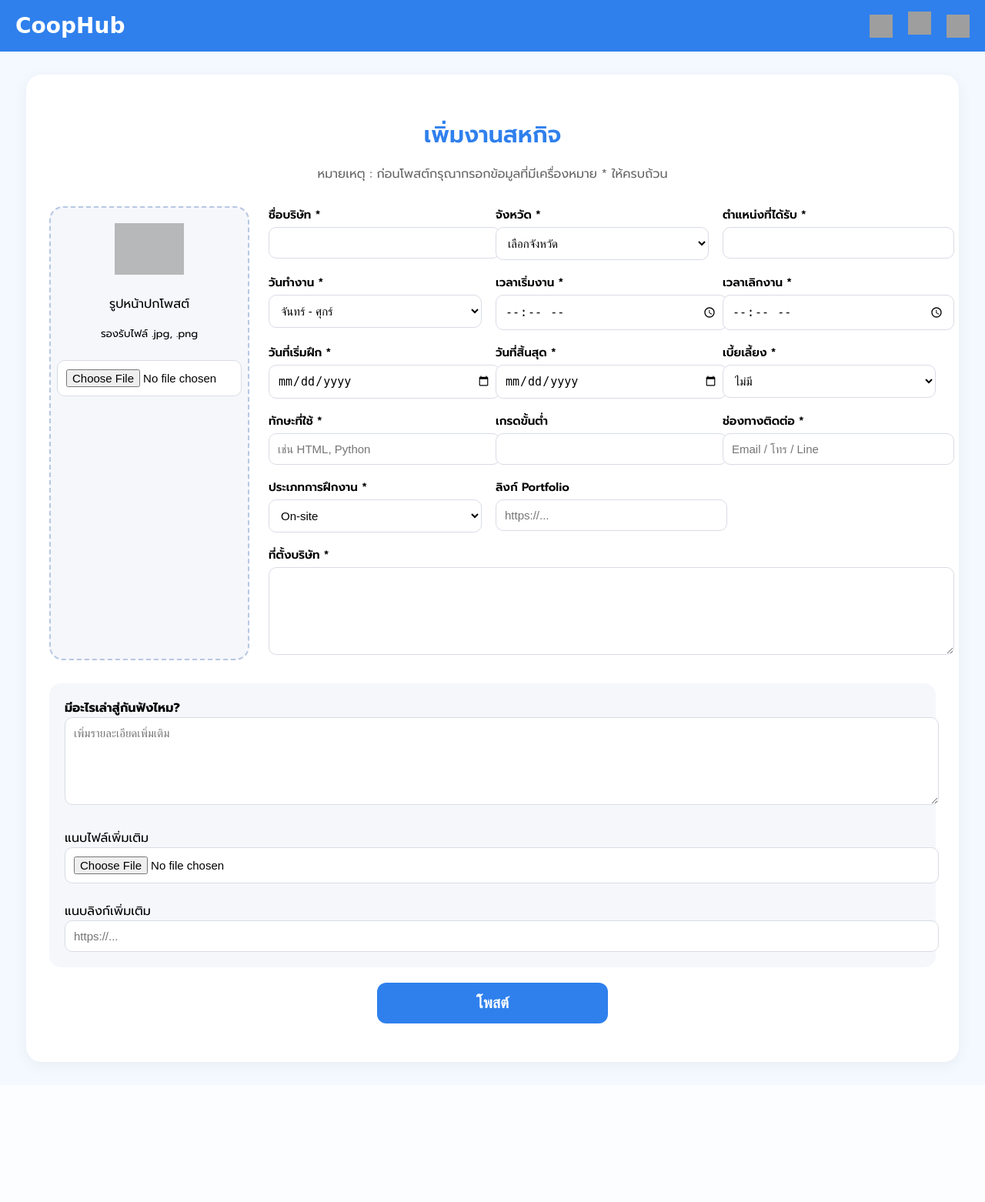
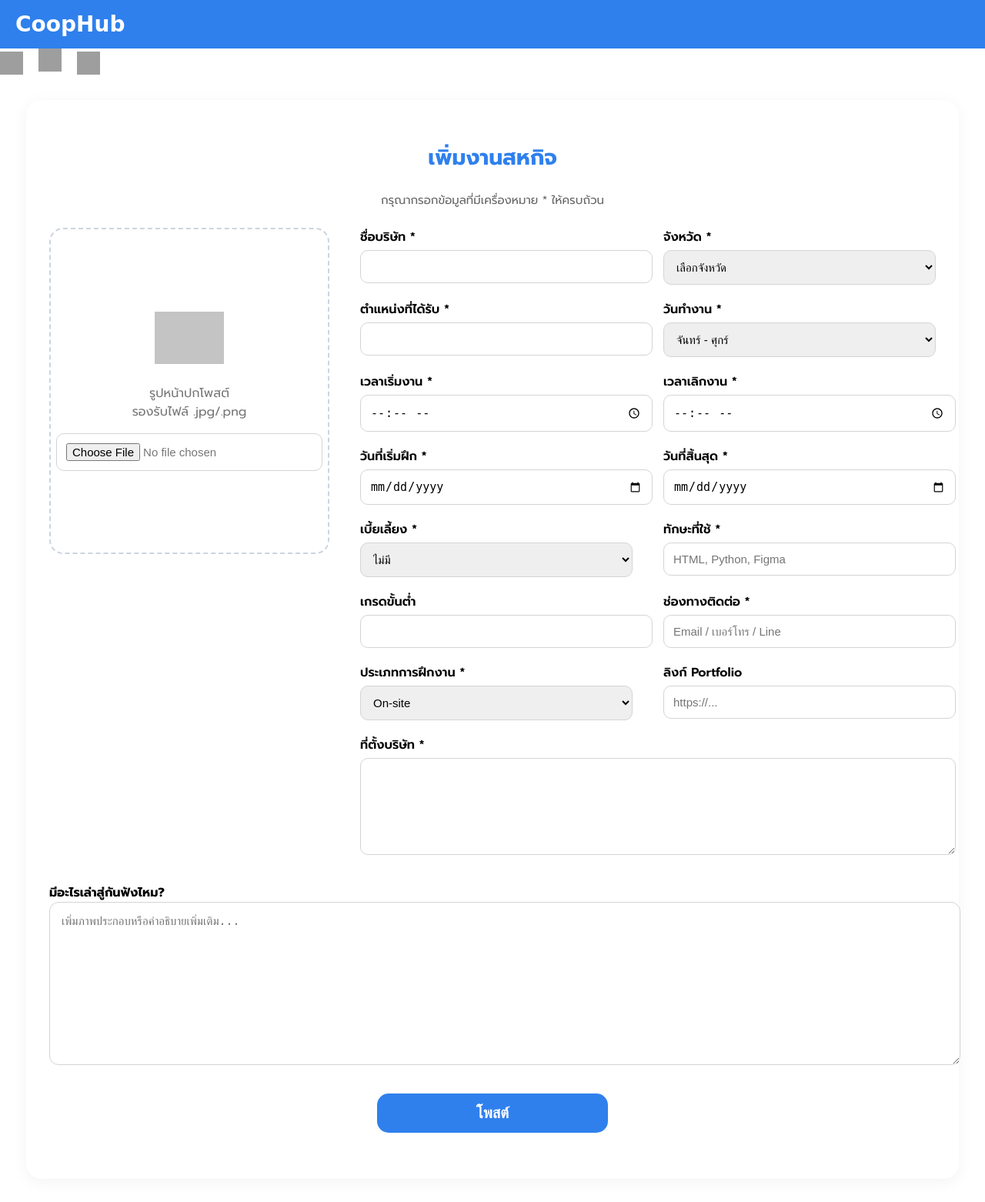
Before and after one commit to Philaiwans/coophub_test, a Django app: page /post/create/ in a window 1280 px wide. Shown: the whole page at 77% size. Before the commit the page ends 1385 px from the top, so only its background shows below. Run offline with Django 5.2, Linux system fonts and the light colour scheme; the visitor is signed in with stand-in values (Sample User, id 1); grey boxes are pictures that could not be loaded.

Commit message:
Update work on ui27/11/68v2

```diff
--- a/myapp/models.py
+++ b/myapp/models.py
@@ -1,3 +1,4 @@
+#models.py
 from django.contrib.auth.models import AbstractUser
 from django.db import models
 
--- a/myapp/templates/post_create.html
+++ b/myapp/templates/post_create.html
@@ -7,9 +7,9 @@
 
 <style>
     body {
+        margin: 0;
         font-family: "Prompt", sans-serif;
-        margin: 0;
-        background: #f4f8ff;
+        background: #ffffff;
     }
 
     /* ================= NAVBAR ================= */
@@ -41,7 +41,7 @@
         cursor: pointer;
     }
 
-    /* ================= CONTENT ================= */
+    /* ================= FORM CONTAINER ================= */
     .container {
         width: 90%;
         margin: 30px auto;
@@ -52,124 +52,141 @@
     }
 
     .title {
-        font-size: 30px;
-        font-weight: 600;
+        font-size: 28px;
+        font-weight: bold;
+        text-align: center;
         color: #2f80ed;
-        text-align: center;
-        margin-bottom: 10px;
     }
 
     .note {
         text-align: center;
+        font-size: 15px;
         color: #666;
-        margin-bottom: 30px;
+        margin-bottom: 25px;
     }
 
-    /* Layout */
-    .layout-grid {
-        display: grid;
-        grid-template-columns: 260px 1fr;
-        gap: 25px;
+    /* Layout: Upload ซ้าย + Form 2 คอลัมน์ */
+    .form-wrapper {
+        width: 100%;
+        display: flex;
+        gap: 40px;
     }
 
-    /* กล่องรูป */
-    .image-box {
-        background: #f5f7fb;
+    /* กล่องอัปโหลดรูป */
+    .upload-box {
+        width: 320px;
+        height: 380px;
+        border: 2px dashed #cbd5e1;
         border-radius: 18px;
-        padding: 20px;
         display: flex;
         flex-direction: column;
+        justify-content: center;
         align-items: center;
-        border: 2px dashed #b7c7e2;
+        color: #777;
         text-align: center;
+        padding: 20px;
     }
 
-    .image-box img {
+    .upload-box img {
         width: 90px;
-        opacity: .7;
+        opacity: 0.6;
         margin-bottom: 10px;
     }
 
-    /* ฟอร์มด้านขวา */
-    .form-grid {
+    /* ฟอร์ม 2 คอลัมน์ */
+    .form-columns {
+        flex: 1;
         display: grid;
-        grid-template-columns: repeat(3, 1fr);
-        gap: 18px;
+        grid-template-columns: repeat(2, 1fr);
+        gap: 20px 40px;
     }
 
     .input-box label {
         font-weight: 600;
-        font-size: 15px;
         display: block;
         margin-bottom: 5px;
     }
 
     input, select, textarea {
         width: 100%;
-        padding: 11px;
+        padding: 12px;
         border-radius: 10px;
-        border: 1px solid #d9dce5;
+        border: 1px solid #d4d4d4;
         font-size: 15px;
-        background: #ffffff;
     }
 
     textarea {
-        height: 90px;
+        height: 100px;
     }
 
-    /* กล่องรายละเอียด */
-    .desc-area {
+    /* กล่องข้อความใหญ่ */
+    .big-box {
+        width: 100%;
         margin-top: 30px;
-        padding: 20px;
-        background: #f5f7fb;
-        border-radius: 15px;
+    }
+
+    .big-box textarea {
+        width: 100%;
+        height: 180px;
+        border-radius: 12px;
+        padding: 15px;
     }
 
     /* ปุ่มโพสต์ */
     .post-btn {
         width: 300px;
         display: block;
-        margin: 20px auto;
-        padding: 15px;
+        margin: 30px auto;
+        padding: 14px;
         font-size: 20px;
         background: #2f80ed;
         color: white;
         border: none;
-        border-radius: 12px;
+        border-radius: 15px;
         cursor: pointer;
-        font-weight: 600;
-        transition: 0.2s;
-    }
-
-    .post-btn:hover {
-        background: #1e6edc;
+        font-weight: bold;
     }
 </style>
 
 <script>
-function toggleSalaryInput() {
+function toggleSalary() {
     let type = document.getElementById("salaryType").value;
     let box = document.getElementById("salaryAmountBox");
     box.style.display = (type === "มี") ? "block" : "none";
 }
 </script>
+
 </head>
 
 <body>
 
 <!-- ================= NAVBAR ================= -->
 <div class="navbar">
-    <div class="navbar-title" onclick="window.location.href='/{% url 'student_home' %}'">
-        CoopHub
-    </div>
+
+    {% if user.role == 'student' %}
+        <div class="navbar-title" onclick="window.location.href='{% url 'student_home' %}'">
+            CoopHub
+        </div>
+
+    {% elif user.role == 'teacher' %}
+        <div class="navbar-title" onclick="window.location.href='{% url 'teacher_home' %}'">
+            CoopHub
+        </div>
+
+    {% else %}
+        <div class="navbar-title" onclick="window.location.href='{% url 'admin_dashboard' %}'">
+            CoopHub
+        </div>
+    {% endif %}
+
+</div>
+
 
     <div class="navbar-icons">
         <img src="https://img.icons8.com/ios-filled/50/ffffff/appointment-reminders.png">
-
         <a href="{% url 'create_post' %}">
             <img src="https://img.icons8.com/ios-filled/50/ffffff/edit.png">
         </a>
-
         <img src="https://img.icons8.com/ios-filled/50/ffffff/delete.png">
     </div>
 </div>
@@ -178,23 +195,22 @@ function toggleSalaryInput() {
 <div class="container">
 
     <h2 class="title">เพิ่มงานสหกิจ</h2>
-    <p class="note">หมายเหตุ : ก่อนโพสต์กรุณากรอกข้อมูลที่มีเครื่องหมาย * ให้ครบถ้วน</p>
+    <p class="note">กรุณากรอกข้อมูลที่มีเครื่องหมาย * ให้ครบถ้วน</p>
 
     <form method="POST" enctype="multipart/form-data">
         {% csrf_token %}
 
-        <div class="layout-grid">
+        <div class="form-wrapper">
 
-            <!-- รูปภาพ -->
-            <div class="image-box">
-                <img src="https://img.icons8.com/ios/100/add-image.png">
-                <p>รูปหน้าปกโพสต์</p>
-                <small>รองรับไฟล์ .jpg, .png</small><br>
+            <!-- ============ อัปโหลดรูป ============ -->
+            <div class="upload-box">
+                <img src="https://img.icons8.com/ios-filled/100/camera.png">
+                <p>รูปหน้าปกโพสต์<br>รองรับไฟล์ .jpg/.png</p>
                 <input type="file" name="image">
             </div>
 
-            <!-- ฟอร์ม -->
-            <div class="form-grid">
+            <!-- ============ ฟอร์ม 2 คอลัมน์ ============ -->
+            <div class="form-columns">
 
                 <div class="input-box">
                     <label>ชื่อบริษัท *</label>
@@ -246,10 +262,10 @@ function toggleSalaryInput() {
 
                 <div class="input-box">
                     <label>เบี้ยเลี้ยง *</label>
-                    <select name="salary_type" id="salaryType" onchange="toggleSalaryInput()">
-                        <option value="ไม่มี">ไม่มี</option>
+                    <select name="salary_type" id="salaryType" onchange="toggleSalary()">
+                        <option>ไม่มี</option>
                         <option value="มี">มี (ระบุจำนวน)</option>
-                        <option value="ตามตกลง">ตามตกลง</option>
+                        <option>ตามตกลง</option>
                     </select>
                 </div>
 
@@ -260,7 +276,7 @@ function toggleSalaryInput() {
 
                 <div class="input-box">
                     <label>ทักษะที่ใช้ *</label>
-                    <input type="text" name="skills" placeholder="เช่น HTML, Python" required>
+                    <input type="text" name="skills" placeholder="HTML, Python, Figma">
                 </div>
 
                 <div class="input-box">
@@ -270,7 +286,7 @@ function toggleSalaryInput() {
 
                 <div class="input-box">
                     <label>ช่องทางติดต่อ *</label>
-                    <input type="text" name="contact" placeholder="Email / โทร / Line" required>
+                    <input type="text" name="contact" placeholder="Email / เบอร์โทร / Line" required>
                 </div>
 
                 <div class="input-box">
@@ -287,7 +303,7 @@ function toggleSalaryInput() {
                     <input type="url" name="portfolio" placeholder="https://...">
                 </div>
 
-                <div class="input-box" style="grid-column: 1 / span 3;">
+                <div class="input-box" style="grid-column: 1 / span 2;">
                     <label>ที่ตั้งบริษัท *</label>
                     <textarea name="location" required></textarea>
                 </div>
@@ -295,17 +311,10 @@ function toggleSalaryInput() {
             </div>
         </div>
 
-        <div class="desc-area">
+        <!-- กล่องข้อความใหญ่ -->
+        <div class="big-box">
             <label><b>มีอะไรเล่าสู่กันฟังไหม?</b></label>
-            <textarea name="description" placeholder="เพิ่มรายละเอียดเพิ่มเติม"></textarea>
-
-            <br><br>
-            <label>แนบไฟล์เพิ่มเติม</label>
-            <input type="file" name="extra_file">
-
-            <br><br>
-            <label>แนบลิงก์เพิ่มเติม</label>
-            <input type="url" name="extra_link" placeholder="https://...">
+            <textarea name="description" placeholder="เพิ่มภาพประกอบหรือคำอธิบายเพิ่มเติม..."></textarea>
         </div>
 
         <button class="post-btn">โพสต์</button>
--- a/myapp/urls.py
+++ b/myapp/urls.py
@@ -1,3 +1,4 @@
+#urls.py
 from django.urls import path
 from django.shortcuts import redirect
 from . import views
--- a/myapp/views.py
+++ b/myapp/views.py
@@ -545,3 +545,14 @@ def restore_post(request, post_id):
 @login_required
 def post_success(request):
     return render(request, 'post_success.html')
+
+@login_required
+def restore_post(request, post_id):
+    post = get_object_or_404(CoopPost, id=post_id)
+
+    # คืนสถานะให้เป็น approved (กลับไปโชว์ทุก role)
+    post.status = "approved"
+    post.save()
+
+    messages.success(request, "กู้คืนโพสต์สำเร็จ")
+    return redirect('trash_bin')
```
Also changed, not shown: myapp/templates/trash_bin.html (+133 -12 lines).
